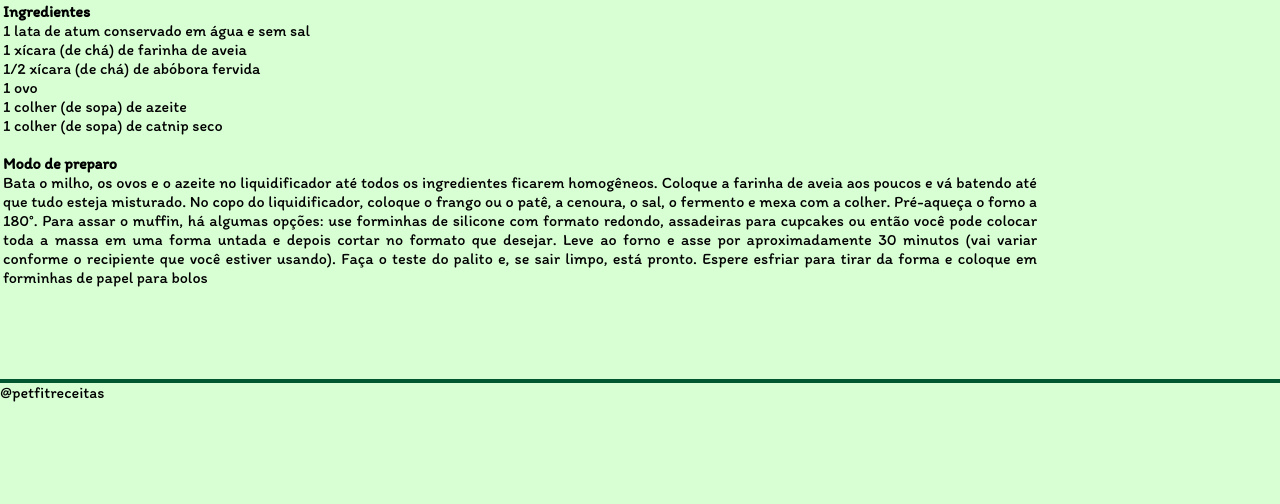
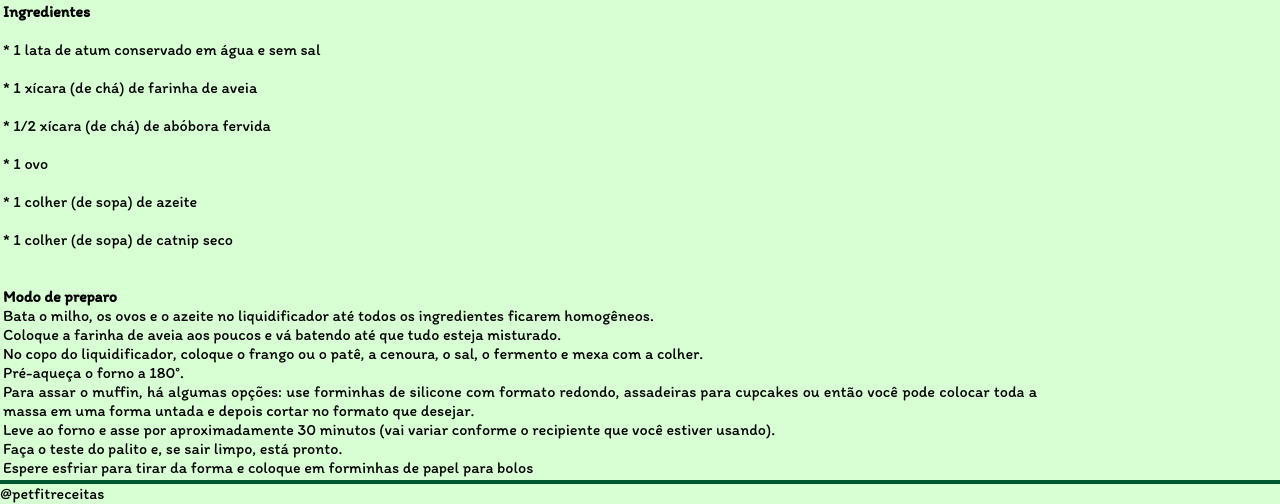
Before and after one commit to gilecca/ProjetoWeb, a plain HTML site: page receita2.html in a window 1280 px wide. Shown: the part 394-898 px from the top of the page. Before the commit the page ends 800 px from the top, so only its background shows below. Drawn offline with Linux system fonts and the light colour scheme.

Commit message:
Receitas formatadas

```diff
--- a/receita2.html
+++ b/receita2.html
@@ -31,22 +31,22 @@
     <section>
         <h2>Biscoitinho Saudável de Atum</h2><br>
         <img src="./img/receita2.png" alt="Imagem Receita">
-        <p><b>Ingredientes</b><br>
-            1 lata de atum conservado em água e sem sal<br>
-            1 xícara (de chá) de farinha de aveia<br>
-            1/2 xícara (de chá) de abóbora fervida<br>
-            1 ovo<br>
-            1 colher (de sopa) de azeite<br>
-            1 colher (de sopa) de catnip seco<br>
+        <p><b>Ingredientes</b><br><br>
+            * 1 lata de atum conservado em água e sem sal<br><br>
+            * 1 xícara (de chá) de farinha de aveia<br><br>
+            * 1/2 xícara (de chá) de abóbora fervida<br><br>
+            * 1 ovo<br><br>
+            * 1 colher (de sopa) de azeite<br><br>
+            * 1 colher (de sopa) de catnip seco<br><br>
         </p>
         <p><br><b>Modo de preparo</b><br>
-            Bata o milho, os ovos e o azeite no liquidificador até todos os ingredientes ficarem homogêneos.
-            Coloque a farinha de aveia aos poucos e vá batendo até que tudo esteja misturado.
-            No copo do liquidificador, coloque o frango ou o patê, a cenoura, o sal, o fermento e mexa com a colher.
-            Pré-aqueça o forno a 180°.
-            Para assar o muffin, há algumas opções: use forminhas de silicone com formato redondo, assadeiras para cupcakes ou então você pode colocar toda a massa em uma forma untada e depois cortar no formato que desejar.
-            Leve ao forno e asse por aproximadamente 30 minutos (vai variar conforme o recipiente que você estiver usando).
-            Faça o teste do palito e, se sair limpo, está pronto.
+            Bata o milho, os ovos e o azeite no liquidificador até todos os ingredientes ficarem homogêneos.<br>
+            Coloque a farinha de aveia aos poucos e vá batendo até que tudo esteja misturado.<br>
+            No copo do liquidificador, coloque o frango ou o patê, a cenoura, o sal, o fermento e mexa com a colher.<br>
+            Pré-aqueça o forno a 180°.<br>
+            Para assar o muffin, há algumas opções: use forminhas de silicone com formato redondo, assadeiras para cupcakes ou então você pode colocar toda a massa em uma forma untada e depois cortar no formato que desejar.<br>
+            Leve ao forno e asse por aproximadamente 30 minutos (vai variar conforme o recipiente que você estiver usando).<br>
+            Faça o teste do palito e, se sair limpo, está pronto.<br>
             Espere esfriar para tirar da forma e coloque em forminhas de papel para bolos</p>
     </section>
     </main>
```
Also changed, not shown: receita3.html (+14 -14 lines), receita4.html (+12 -12 lines).
